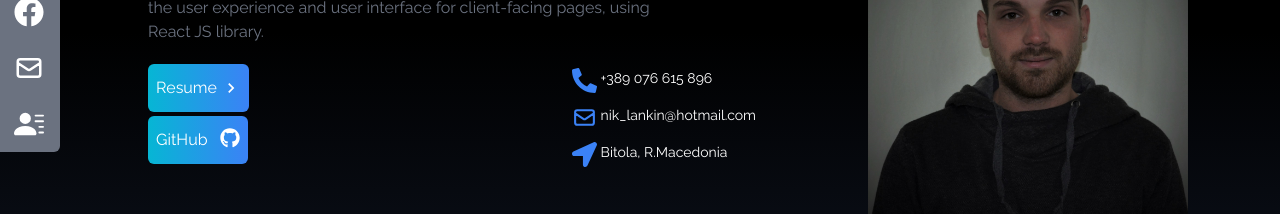
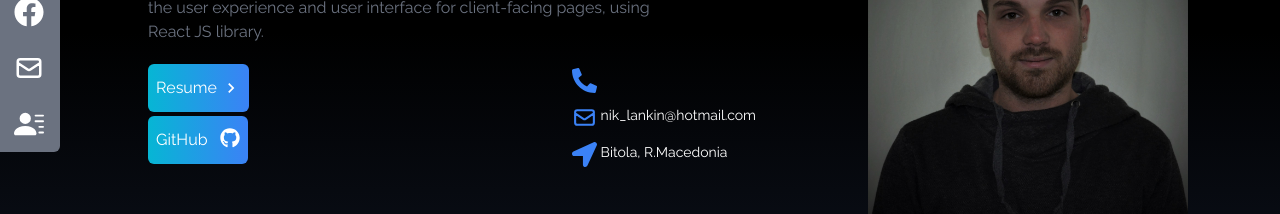
Before and after one commit to lankin-0/react_portfolio, a React (Vite) app: page / in a window 1280 px wide. Shown: the part 352-566 px from the top of the page. Built offline with nearby package versions, Linux system fonts and the light colour scheme.

Commit message:
Update Home.jsx

```diff
--- a/src/components/Home.jsx
+++ b/src/components/Home.jsx
@@ -47,7 +47,6 @@ const Home = () => {
               <div className="flex flex-row">
                 <FaPhoneAlt size={25} className="text-blue-500 " />
                 <p className="ml-1 text-sm">
-                  <a href="tel:+38976615896">+389 076 615 896</a>{" "}
                 </p>
               </div>
               <div className="flex flex-row mt-3">
```
